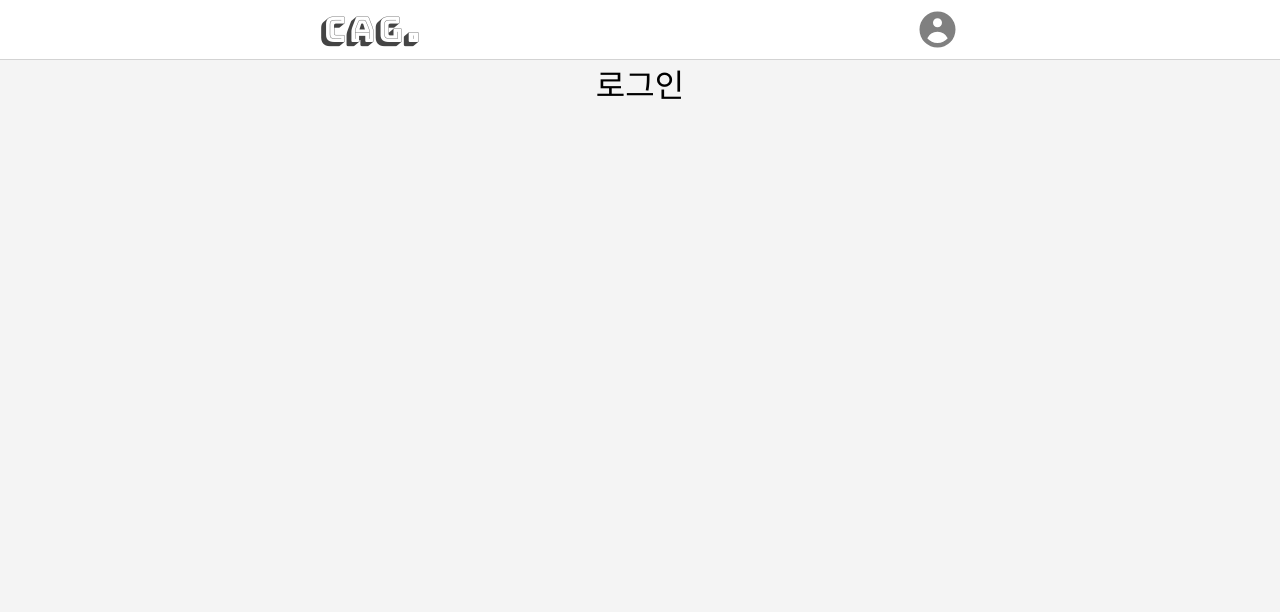
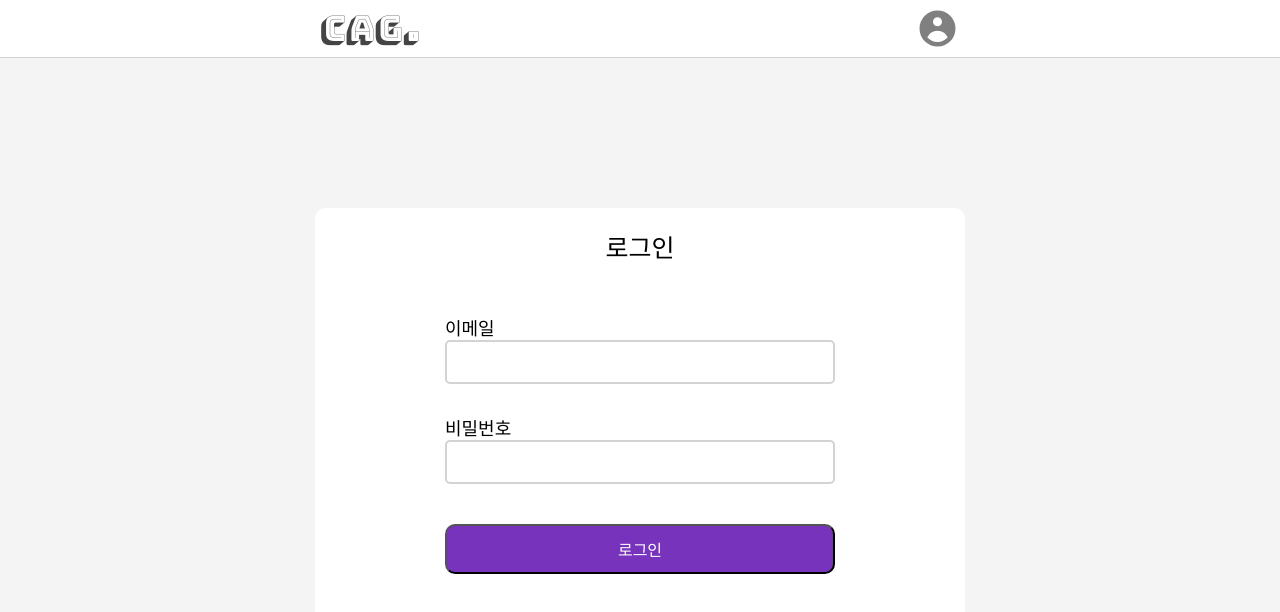
Before and after one commit to JEONGHWANMIN/CollectAllGames, a React (Create React App) app in the folder client/: page /login in a window 1280 px wide. Shown: the top 612 px of the page. Built offline with nearby package versions, Linux system fonts and the light colour scheme.

Commit message:
Feat : add auth api , auth pages

```diff
--- a/client/src/apis/authAPI/index.ts
+++ b/client/src/apis/authAPI/index.ts
@@ -8,6 +8,17 @@ const instance = axios.create({
 interface Duplicate {
   message: string;
   duplicate: boolean;
+}
+
+interface SignUpType {
+  email: string;
+  password: string;
+  username: string;
+}
+
+interface LoginType {
+  email: string;
+  password: string;
 }
 
 async function EmailDuplicate(email: string) {
@@ -21,6 +32,26 @@ async function EmailDuplicate(email: string) {
   }
 }
 
+async function SignUp(formData: SignUpType) {
+  try {
+    const response = await instance.post("/auth/signup", formData);
+    return response;
+  } catch (e) {
+    console.log(e);
+  }
+}
+
+async function Login(formData: LoginType) {
+  try {
+    const response = await instance.post("/auth/login", formData);
+    return response;
+  } catch (e) {
+    console.log(e);
+  }
+}
+
 export const authService = {
   EmailDuplicate,
+  SignUp,
+  Login,
 };
--- a/client/src/components/Layout/Layout.tsx
+++ b/client/src/components/Layout/Layout.tsx
@@ -18,6 +18,7 @@ function Layout({ children }: Props) {
 export default Layout;
 
 const Container = styled.div`
+  height: 100vh;
   background-color: #f4f4f4;
   display: flex;
   flex-direction: column;
--- a/client/src/components/SubmitButton/SubmitButton.tsx
+++ b/client/src/components/SubmitButton/SubmitButton.tsx
@@ -20,4 +20,5 @@ const Button = styled.button`
   cursor: pointer;
   border-radius: 10px;
   font-size: 16px;
+  margin-top: 10px;
 `;
--- a/client/src/hooks/useForm.ts
+++ b/client/src/hooks/useForm.ts
@@ -3,17 +3,15 @@ import React, { useState } from "react";
 interface ReturnsType<T, K> {
   formData: T;
   handleChange: (e: React.ChangeEvent<HTMLInputElement>) => void;
-  handleSubmit: (
-    e: React.FormEvent<HTMLDivElement>,
-    callback: () => void
-  ) => void;
+  handleSubmit: (e: React.FormEvent<HTMLFormElement>) => void;
   errors: K;
 }
+
 interface FormType {
   email: string;
   password: string;
-  passwordConfirm: string;
-  username: string;
+  passwordConfirm?: string;
+  username?: string;
 }
 
 interface validateType {
@@ -26,9 +24,10 @@ interface validateType {
   userNameValidate: (username: string) => boolean;
 }
 
-function useForm<T extends FormType, K>(
+function useForm<T extends FormType, V extends validateType, K>(
   initialState: T,
-  validation: validateType
+  submitCallback: (formData: T) => void,
+  validation?: V
 ): ReturnsType<T, K> {
   const [formData, setFormData] = useState(initialState);
   const [errors, setErrors] = useState({} as K);
@@ -43,21 +42,21 @@ function useForm<T extends FormType, K>(
     if (e.target.name === "email") {
       setErrors({
         ...errors,
-        email: validation.emailValidate(e.target.value),
+        email: validation?.emailValidate(e.target.value),
       });
     }
 
     if (e.target.name === "password") {
       setErrors({
         ...errors,
-        password: validation.passwordValidate(e.target.value),
+        password: validation?.passwordValidate(e.target.value),
       });
     }
 
     if (e.target.name === "passwordConfirm") {
       setErrors({
         ...errors,
-        passwordConfirm: validation.passwordConfirmValidate(
+        passwordConfirm: validation?.passwordConfirmValidate(
           formData.password,
           e.target.value
         ),
@@ -67,19 +66,15 @@ function useForm<T extends FormType, K>(
     if (e.target.name === "username") {
       setErrors({
         ...errors,
-        username: validation.userNameValidate(e.target.value),
+        username: validation?.userNameValidate(e.target.value),
       });
     }
   };
 
-  const handleSubmit = (
-    e: React.FormEvent<HTMLDivElement>,
-    callback: () => void
-  ) => {
+  const handleSubmit = (e: React.FormEvent<HTMLFormElement>) => {
     e.preventDefault();
     setIsLoading(true);
-    console.log(formData);
-    callback();
+    submitCallback(formData);
     setIsLoading(false);
   };
 
--- a/client/src/pages/Login/index.tsx
+++ b/client/src/pages/Login/index.tsx
@@ -1,19 +1,96 @@
 import styled from "@emotion/styled";
 import React from "react";
 import { useNavigate } from "react-router-dom";
+import { authService } from "src/apis/authAPI";
+import LabelInput from "src/components/LabelInput/LabelInput";
 import Layout from "src/components/Layout/Layout";
+import SubmitButton from "src/components/SubmitButton/SubmitButton";
+import useForm from "src/hooks/useForm";
+
+const initialData = {
+  email: "",
+  password: "",
+};
+
+interface FormType {
+  email: string;
+  password: string;
+}
+
+interface ValidationType {
+  email: boolean;
+  username: boolean;
+  password: boolean;
+}
 
 function Login() {
   const navigate = useNavigate();
+
+  const handleLogin = async (formData: typeof initialData) => {
+    console.log("FormData", formData);
+    const result = await authService.Login(formData);
+    if (result?.status === 200) {
+      console.log(result.data);
+      alert("로그인 성공");
+      // return navigate("/");
+    }
+    alert("로그인 실패");
+  };
+  const { formData, handleChange, handleSubmit } = useForm<
+    FormType,
+    any,
+    ValidationType
+  >(initialData, handleLogin);
+
+  const { email, password } = formData;
+
   return (
     <Layout>
-      <Logo>로그인</Logo>
+      <Container>
+        <Title>로그인</Title>
+        <Form onSubmit={handleSubmit}>
+          <LabelInput
+            label="이메일"
+            name="email"
+            value={email}
+            onChange={handleChange}
+          />
+          <LabelInput
+            label="비밀번호"
+            name="password"
+            value={password}
+            onChange={handleChange}
+          />
+          <SubmitButton name={"로그인"} />
+        </Form>
+      </Container>
     </Layout>
   );
 }
 
 export default Login;
 
-const Logo = styled.div`
-  font-size: 2rem;
+const Container = styled.div`
+  display: flex;
+  flex-direction: column;
+  align-items: center;
+  margin-top: 150px;
+  width: 100%;
+  height: 450px;
+  background-color: white;
+  border-radius: 10px;
 `;
+
+const Title = styled.div`
+  margin-top: 20px;
+  font-size: 25px;
+`;
+
+const Form = styled.form`
+  gap: 15px;
+  margin-top: 50px;
+  display: flex;
+  width: 100%;
+  flex-direction: column;
+  align-items: center;
+`;
--- a/client/src/pages/SignUp/index.tsx
+++ b/client/src/pages/SignUp/index.tsx
@@ -1,6 +1,7 @@
 import styled from "@emotion/styled";
 import React, { useState } from "react";
 import { useEffect } from "react";
+import { useNavigate } from "react-router-dom";
 import { authService } from "src/apis/authAPI";
 import LabelInput from "src/components/LabelInput/LabelInput";
 import Layout from "src/components/Layout/Layout";
@@ -15,6 +16,16 @@ interface FormType {
   passwordConfirm: string;
 }
 
+interface ValidationService {
+  emailValidate: (email: string) => boolean;
+  passwordValidate: (password: string) => boolean;
+  passwordConfirmValidate: (
+    password: string,
+    passwordConfirm: string
+  ) => boolean;
+  userNameValidate: (username: string) => boolean;
+}
+
 interface ValidationType {
   email: boolean;
   username: boolean;
@@ -22,18 +33,32 @@ interface ValidationType {
   passwordConfirm: boolean;
 }
 
+const initialData = {
+  email: "",
+  username: "",
+  password: "",
+  passwordConfirm: "",
+};
+
 function SignUp() {
-  const initialData = {
-    email: "",
-    username: "",
-    password: "",
-    passwordConfirm: "",
+  const navigate = useNavigate();
+
+  const [isDuplicate, setIsDuplicate] = useState<boolean>();
+
+  const handleSignUp = async (formData: typeof initialData) => {
+    const result = await authService.SignUp(formData);
+    if (result?.status === 201) {
+      alert("회원가입이 완료되었습니다.");
+      return navigate("/login");
+    }
+    alert("회원가입에 실패했습니다.");
   };
-  const [isDuplicate, setIsDuplicate] = useState<boolean>();
+
   const { formData, handleChange, handleSubmit, errors } = useForm<
     FormType,
+    ValidationService,
     ValidationType
-  >(initialData, validateService);
+  >(initialData, handleSignUp, validateService);
 
   const { email, username, password, passwordConfirm } = formData;
 
@@ -42,11 +67,12 @@ function SignUp() {
       setIsDuplicate(res?.duplicate);
     });
   }, [email]);
+
   return (
     <Layout>
-      <Container onSubmit={(e) => handleSubmit(e, () => console.log("전송"))}>
+      <Container>
         <Title>회원가입</Title>
-        <Form>
+        <Form onSubmit={handleSubmit}>
           <LabelInput
             label="이메일"
             name="email"
@@ -94,7 +120,7 @@ const Container = styled.div`
   display: flex;
   flex-direction: column;
   align-items: center;
-  margin-top: 250px;
+  margin-top: 150px;
   width: 100%;
   height: 600px;
   background-color: white;
@@ -114,10 +140,3 @@ const Form = styled.form`
   flex-direction: column;
   align-items: center;
 `;
-
-const Error = styled.div`
-  color: red;
-  font-size: 12px;
-  height: 15px;
-  left: 0;
-`;
```
